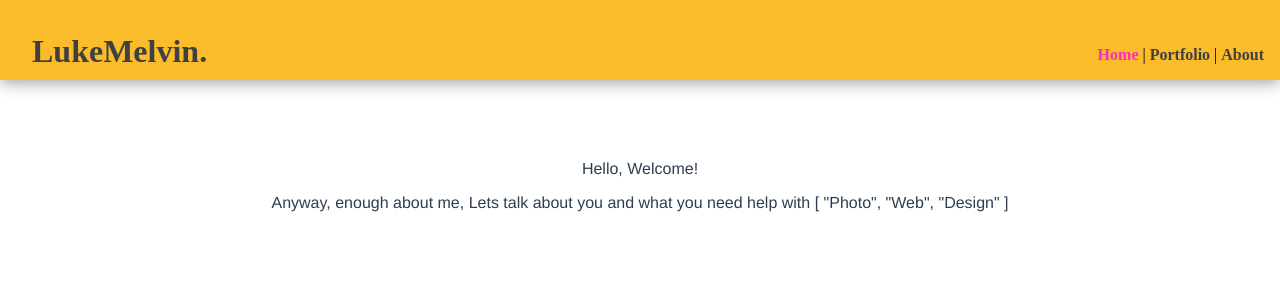
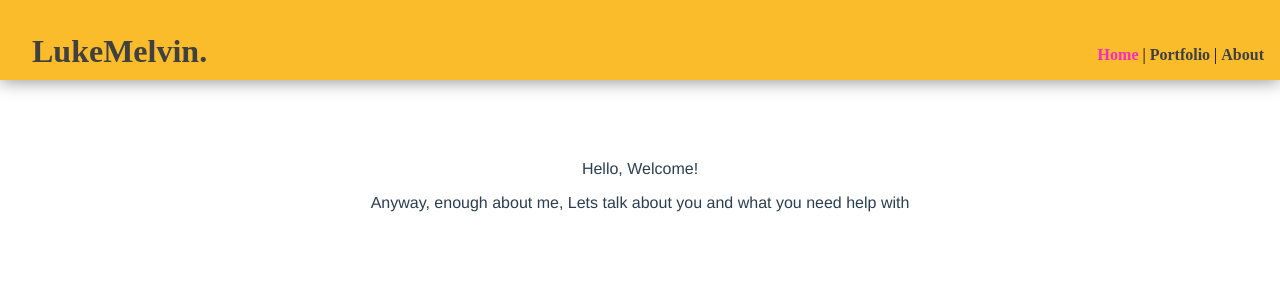
Before and after one commit to LUKERHYS/lukemelvin.com2021, a Vue app: page / in a window 1280 px wide. Shown: the top 300 px of the page. Built offline with nearby package versions, Linux system fonts and the light colour scheme.

Commit message:
Attempt to make a looping services description

```diff
--- a/src/components/Welcome.vue
+++ b/src/components/Welcome.vue
@@ -2,7 +2,7 @@
 <div class="welcome-banner">
   <p>Hello, Welcome!</p>
   <p>Anyway, enough about me, Lets talk about you and
-    what you need help with {{ this.services }}</p>
+    what you need help with {{ this.service }}</p>
 </div>
 </template>
 
@@ -11,9 +11,11 @@ export default {
   name: 'Welcome',
   data() {
     return {
-      services: ['Photo', 'Web', 'Design'],
+      services: ['Photo', 'Web Dev', 'Design'],
+      service: '',
     };
   },
+
 };
 </script>
 
```
